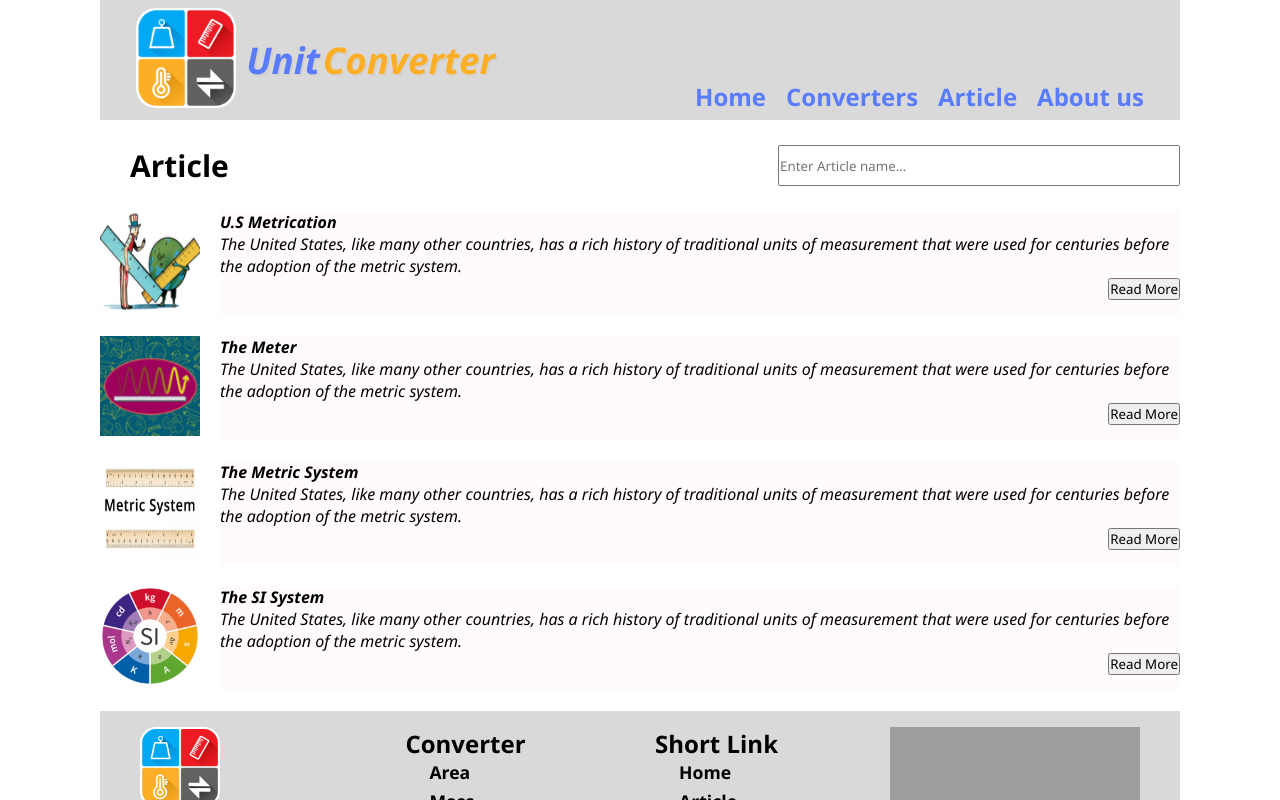
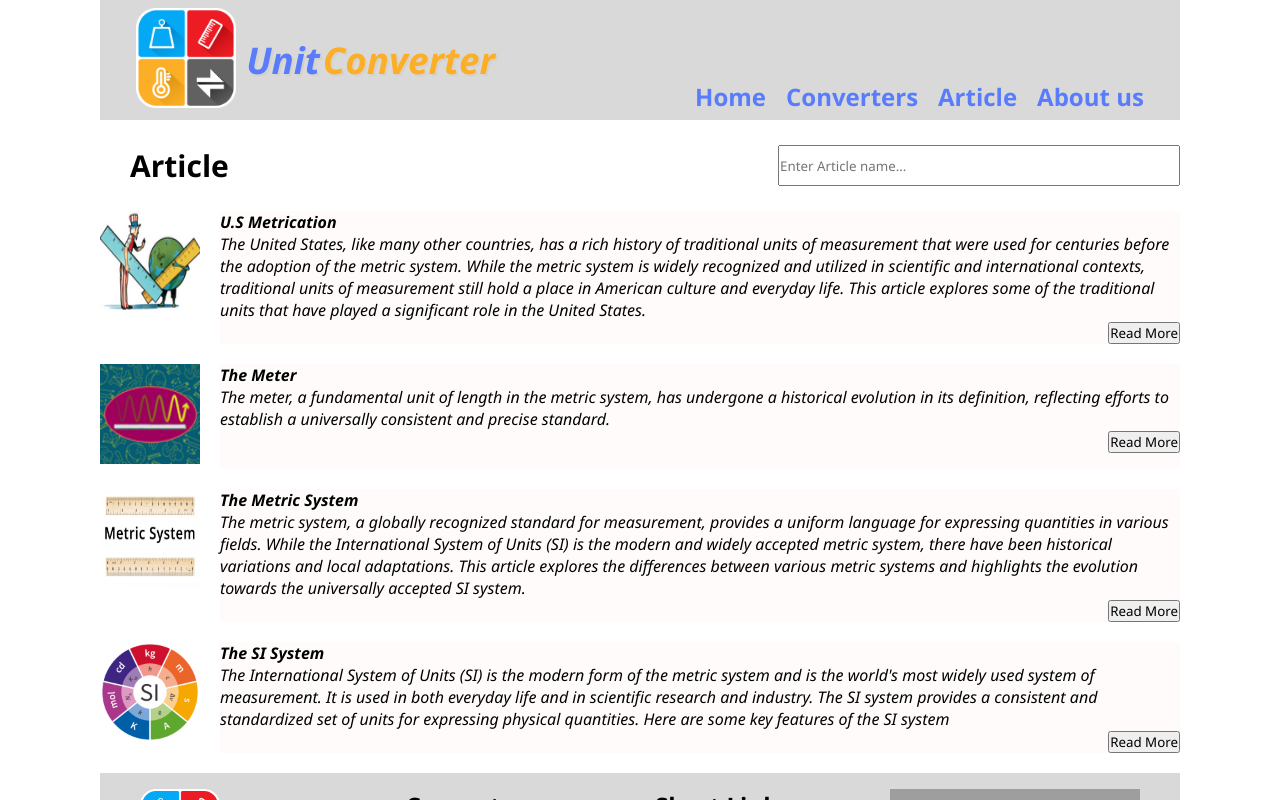
Before and after one commit to tungld160589/metricconversion, a React (Create React App) app: page /Article in a window 1280 px wide. Shown: the top 800 px of the page. Built offline with nearby package versions, Linux system fonts and the light colour scheme; grey boxes are pictures that could not be loaded.

Commit message:
cập nhật Article

```diff
--- a/src/pages/Article.jsx
+++ b/src/pages/Article.jsx
@@ -12,28 +12,28 @@ export const ArticlesThumbList = [
     id: 1,
     img: US,
     title: "U.S Metrication",
-    p1: "The United States, like many other countries, has a rich history of traditional units of measurement that were used for centuries before the adoption of the metric system.",
+    p1: "The United States, like many other countries, has a rich history of traditional units of measurement that were used for centuries before the adoption of the metric system. While the metric system is widely recognized and utilized in scientific and international contexts, traditional units of measurement still hold a place in American culture and everyday life. This article explores some of the traditional units that have played a significant role in the United States.",
     link: "Art_USMetriction",
   },
   {
     id: 2,
     img: meter,
     title: "The Meter",
-    p1: "The United States, like many other countries, has a rich history of traditional units of measurement that were used for centuries before the adoption of the metric system.",
+    p1: "The meter, a fundamental unit of length in the metric system, has undergone a historical evolution in its definition, reflecting efforts to establish a universally consistent and precise standard.",
     link: "Art_Meter",
   },
   {
     id: 3,
     img: Metric,
     title: "The Metric System",
-    p1: "The United States, like many other countries, has a rich history of traditional units of measurement that were used for centuries before the adoption of the metric system.",
+    p1: "The metric system, a globally recognized standard for measurement, provides a uniform language for expressing quantities in various fields. While the International System of Units (SI) is the modern and widely accepted metric system, there have been historical variations and local adaptations. This article explores the differences between various metric systems and highlights the evolution towards the universally accepted SI system.",
     link: "Art_Metric",
   },
   {
     id: 4,
     img: Si,
     title: "The SI System",
-    p1: "The United States, like many other countries, has a rich history of traditional units of measurement that were used for centuries before the adoption of the metric system.",
+    p1: "The International System of Units (SI) is the modern form of the metric system and is the world's most widely used system of measurement. It is used in both everyday life and in scientific research and industry. The SI system provides a consistent and standardized set of units for expressing physical quantities. Here are some key features of the SI system",
     link: "Art_SI",
   },
 ];
```
